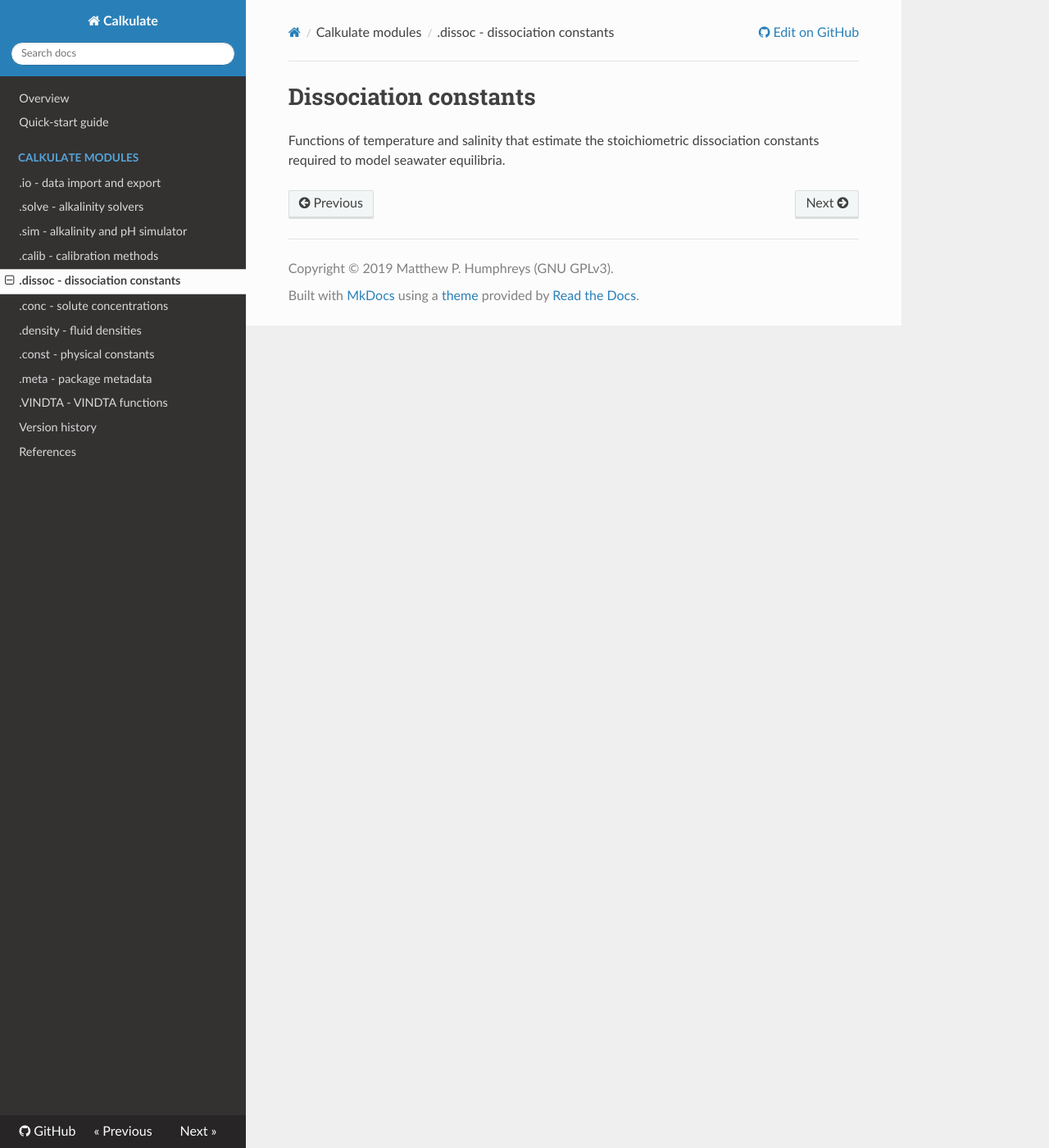
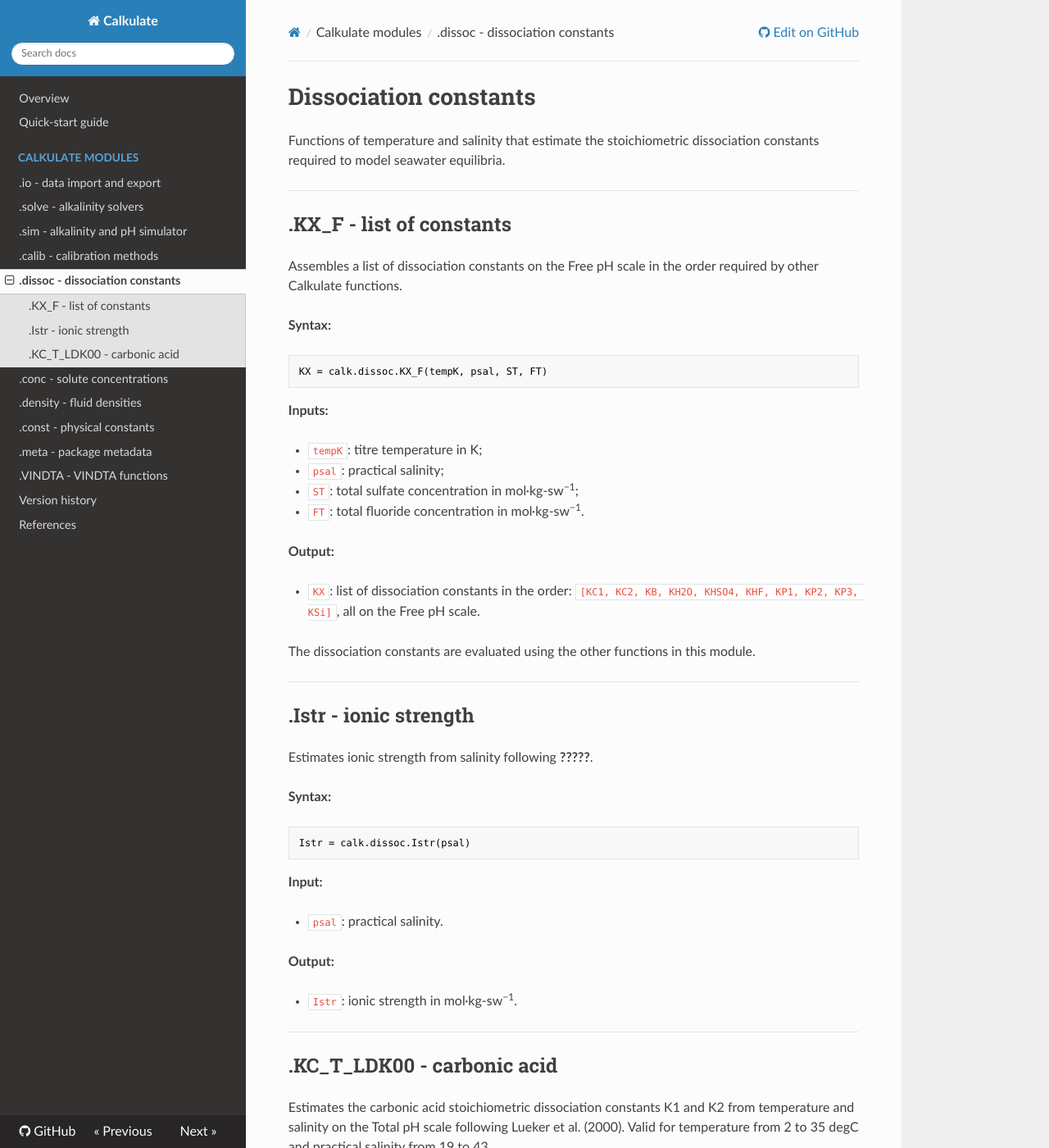
Before and after one commit to mvdh7/calkulate, an MkDocs documentation site: the page built from docs/modules/dissoc.md, in a window 1280 px wide and 1400 px high. Shown: the whole window at 82% size. Built offline with MkDocs 1.6.1, drawn with Linux system fonts in a browser that asks for light colours; nearby versions of some CDN libraries; some of the changed text lies outside the part shown.

Commit message:
Began dissociation module docs

````diff
--- a/docs/modules/dissoc.md
+++ b/docs/modules/dissoc.md
@@ -1,3 +1,74 @@
 # Dissociation constants
 
 Functions of temperature and salinity that estimate the stoichiometric dissociation constants required to model seawater equilibria.
+
+
+<hr />
+
+
+## .KX_F - list of constants
+
+Assembles a list of dissociation constants on the Free pH scale in the order required by other Calkulate functions.
+
+**Syntax:**
+
+```python
+KX = calk.dissoc.KX_F(tempK, psal, ST, FT)
+```
+
+**Inputs:**
+
+  * `tempK`: titre temperature in K;
+  * `psal`: practical salinity;
+  * `ST`: total sulfate concentration in mol·kg-sw<sup>−1</sup>;
+  * `FT`: total fluoride concentration in mol·kg-sw<sup>−1</sup>.
+
+**Output:**
+
+  * `KX`: list of dissociation constants in the order: `[KC1, KC2, KB, KH2O, KHSO4, KHF, KP1, KP2, KP3, KSi]`, all on the Free pH scale.
+
+The dissociation constants are evaluated using the other functions in this module.
+
+
+<hr />
+
+## .Istr - ionic strength
+
+Estimates ionic strength from salinity following **?????**.
+
+**Syntax:**
+
+```python
+Istr = calk.dissoc.Istr(psal)
+```
+
+**Input:**
+
+  * `psal`: practical salinity.
+
+**Output:**
+
+  * `Istr`: ionic strength in mol·kg-sw<sup>−1</sup>.
+
+
+<hr />
+
+## .KC_T_LDK00 - carbonic acid
+
+Estimates the carbonic acid stoichiometric dissociation constants K1 and K2 from temperature and salinity on the Total pH scale following Lueker et al. (2000). Valid for temperature from 2 to 35 degC and practical salinity from 19 to 43.
+
+**Syntax:**
+
+```python
+K1, K2 = calk.dissoc.KC_T_LDK00(tempK, psal)
+```
+
+**Inputs:**
+
+  * `tempK`: temperature in K;
+  * `psal`: practical salinity.
+
+**Outputs:**
+
+  * `K1`: first dissociation constant for carbonic acid on the Total pH scale in mol·kg-sw<sup>−1</sup>;
+  * `K2`: second dissociation constant for carbonic acid on the Total pH scale in mol·kg-sw<sup>−1</sup>.
````
Also changed, not shown: docs/modules/conc.md (+1 -1 lines), docs/modules/io.md (+1 -1 lines), docs/references.md (+2 -0 lines), 1 other file.
